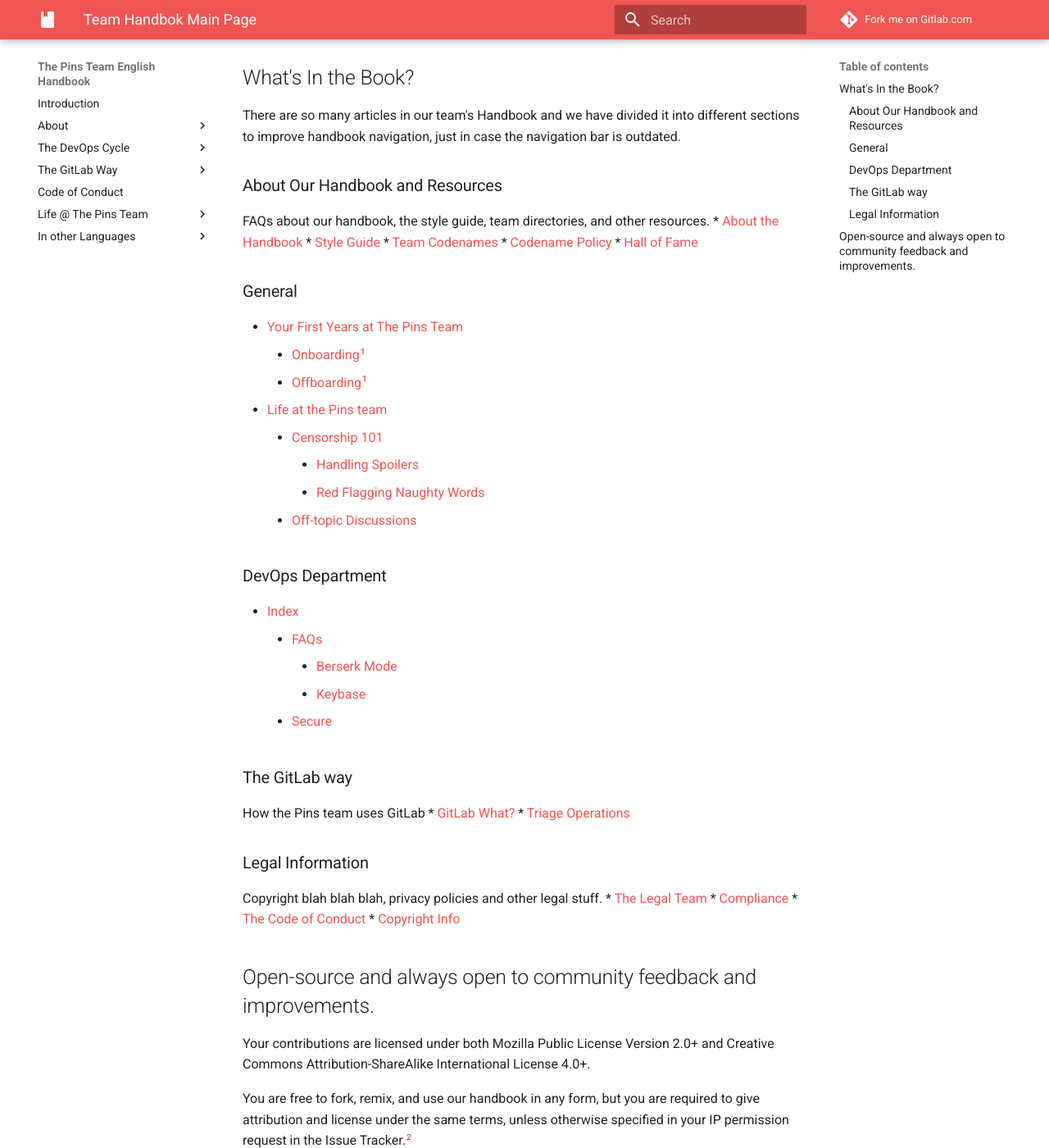
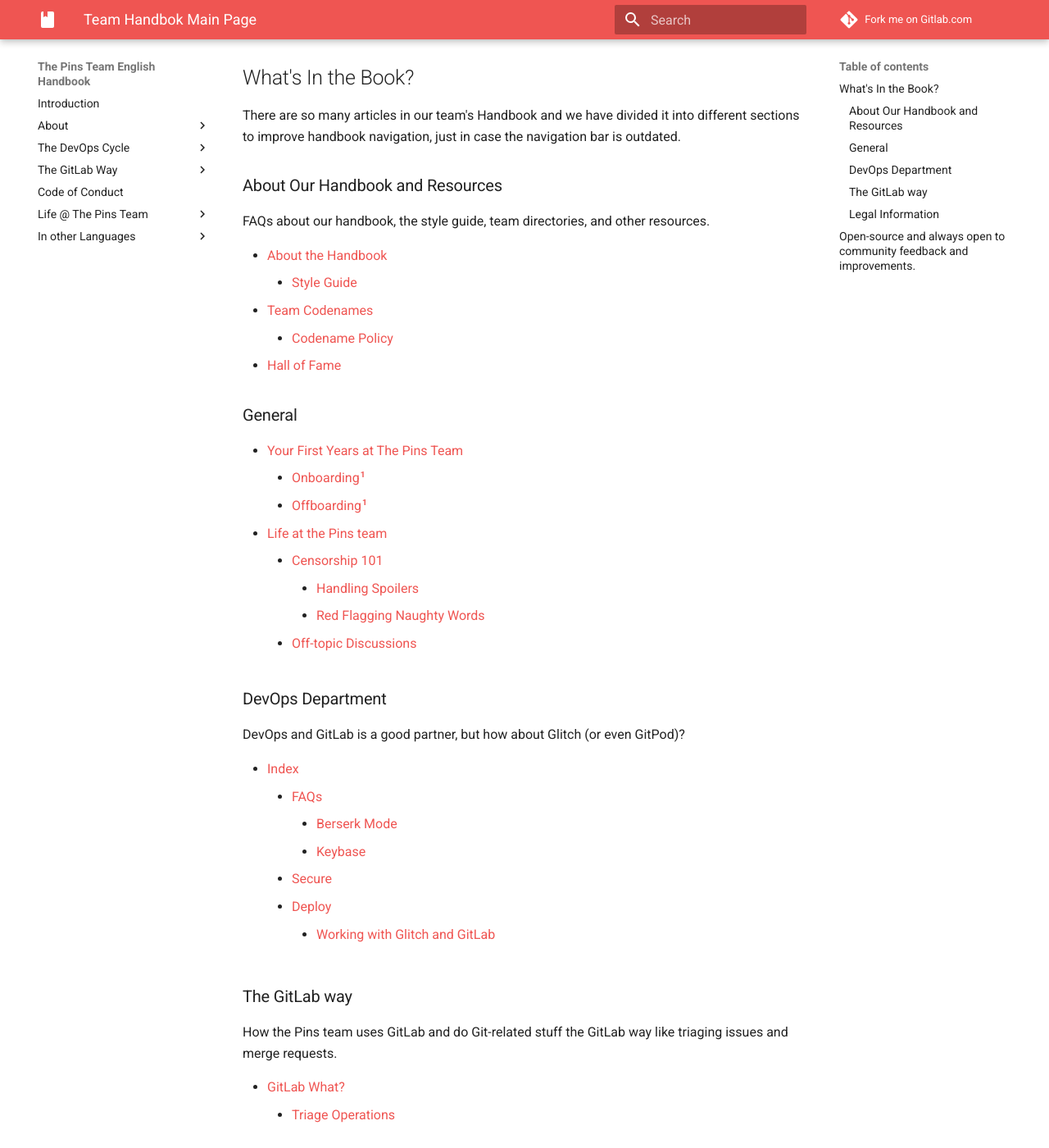
Before and after one commit to MadeByThePinsHub/handbook, an MkDocs documentation site: the page built from handbook/index.md, in a window 1280 px wide and 1400 px high, scrolled down 318 px. Shown: the whole window at 82% size. Built offline with MkDocs 1.6.1 and Material for MkDocs 9.7.7, drawn with Linux system fonts in a browser that asks for light colours; comment, search, counter and statistics services are not loaded; some of the changed text lies outside the part shown.

Commit message:
Update handbook/index.md

```diff
--- a/handbook/index.md
+++ b/handbook/index.md
@@ -15,6 +15,7 @@
 
 ### About Our Handbook and Resources
 FAQs about our handbook, the style guide, team directories, and other resources.
+
 * [About the Handbook](about)
     * [Style Guide](about/CONTRIBUTING/style-guide)
 * [Team Codenames](codenames)
@@ -32,19 +33,25 @@
     * [Off-topic Discussions](life-at-the-pins/off-topic-and-shitposting)
 
 ### DevOps Department
+DevOps and GitLab is a good partner, but how about Glitch (or even GitPod)?
+
 * [Index](devops)
     * [FAQs](devops/faqs)
         * [Berserk Mode](devops/faqs/berserk-mode)
         * [Keybase](devops/faqs/keybase)
     * [Secure](devops/secure)
+    * [Deploy](devops/deploy)
+        * [Working with Glitch and GitLab](devops/deploy/gitlab=and-glitch)
 
 ### The GitLab way
-How the Pins team uses GitLab
+How the Pins team uses GitLab and do Git-related stuff the GitLab way like triaging issues and merge requests.
+
 * [GitLab What?](the-gitlab-way#gitlab-what)
     * [Triage Operations](the-gitlab-way/triage-ops)
 
 ### Legal Information
 Copyright blah blah blah, privacy policies and other legal stuff.
+
 * [The Legal Team](legal)
     * [Compliance](legal/global-compliance)
     * [The Code of Conduct](about/code-of-conduct)
```
